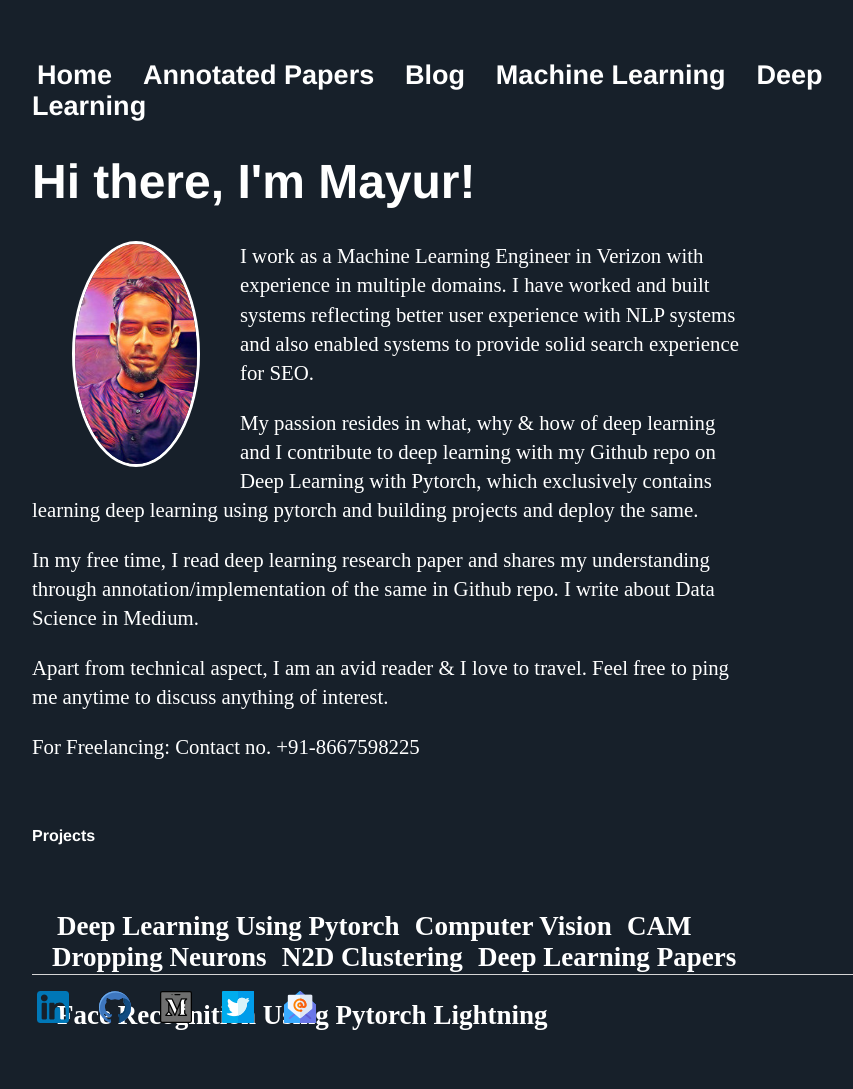
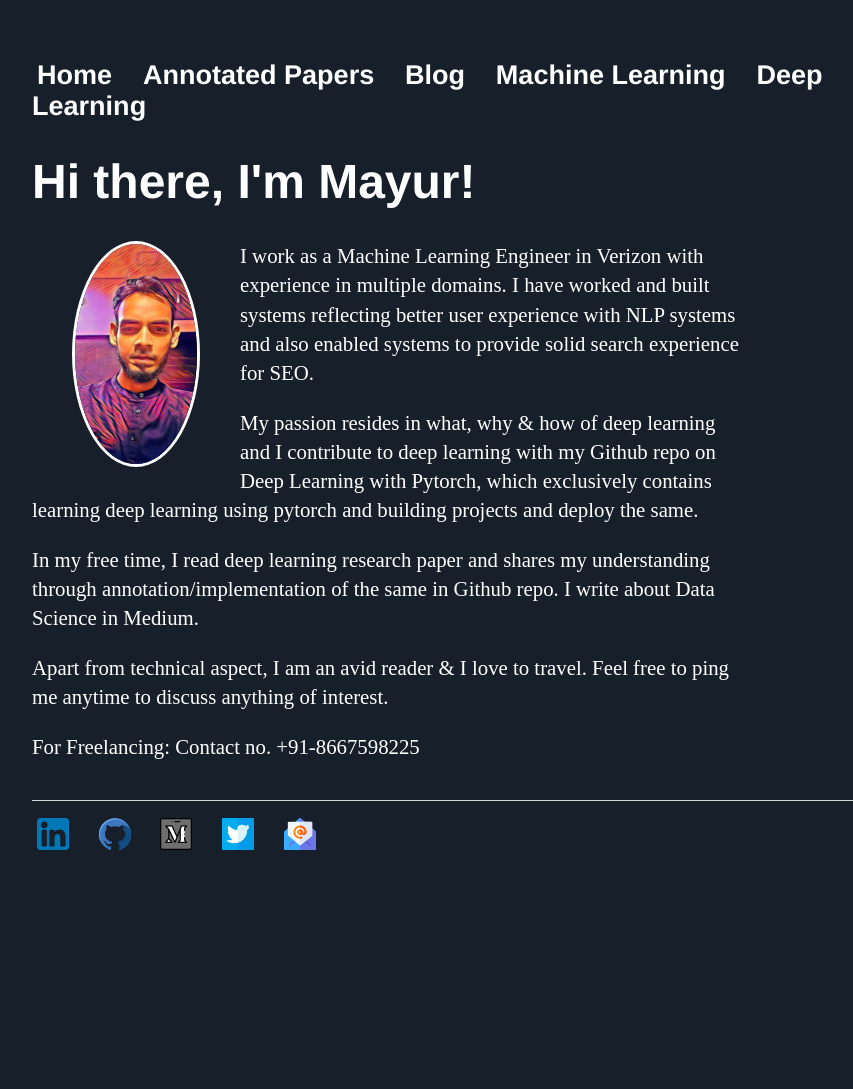
Before and after one commit to Mayurji/mayurji.github.io, a Jekyll site: the page built from index.html, in a window 1280 px wide. Shown: the whole page, without its empty margins (160-1013 px from the left). Built offline with Jekyll 4.4.1, drawn with Linux system fonts in a browser that asks for light colours; after the commit the page ends 916 px from its top, so only the background shows below that.

Commit message:
Update index.html

```diff
--- a/index.html
+++ b/index.html
@@ -29,24 +29,4 @@ title: Math + Computing = AI
 	<p>For Freelancing: Contact no. +91-8667598225</p>
 </p>
 <br>
-<h5>Projects</h5>
-<div id="menu-outer">
-  <div class="table">
-   <div class="th">
-    <ul id="horizontal-list">
-       <p>
-      <li><a href="https://github.com/Mayurji/PyTorch-DL">Deep Learning Using Pytorch</a></li>
-      <li><a href="https://github.com/Mayurji/Computer-Vision">Computer Vision</a></li>
-      <li><a href="https://github.com/Mayurji/CAM-Dropping-Neurons">CAM Dropping Neurons</a></li>
-      <li><a href="https://github.com/Mayurji/N2D-Pytorch">N2D Clustering</a></li>
-      <li><a href="https://github.com/Mayurji/Deep-Learning-Papers">Deep Learning Papers</a></li>
-       </p>
-       <p>
-         <li><a href="https://github.com/Mayurji/Pytorch-Lightning-Face-Recognition">Face Recognition Using Pytorch Lightning</a></li>
-       </p>
-    </ul>
-   </div>
-  </div>
 </div>
-
-</div>
```
